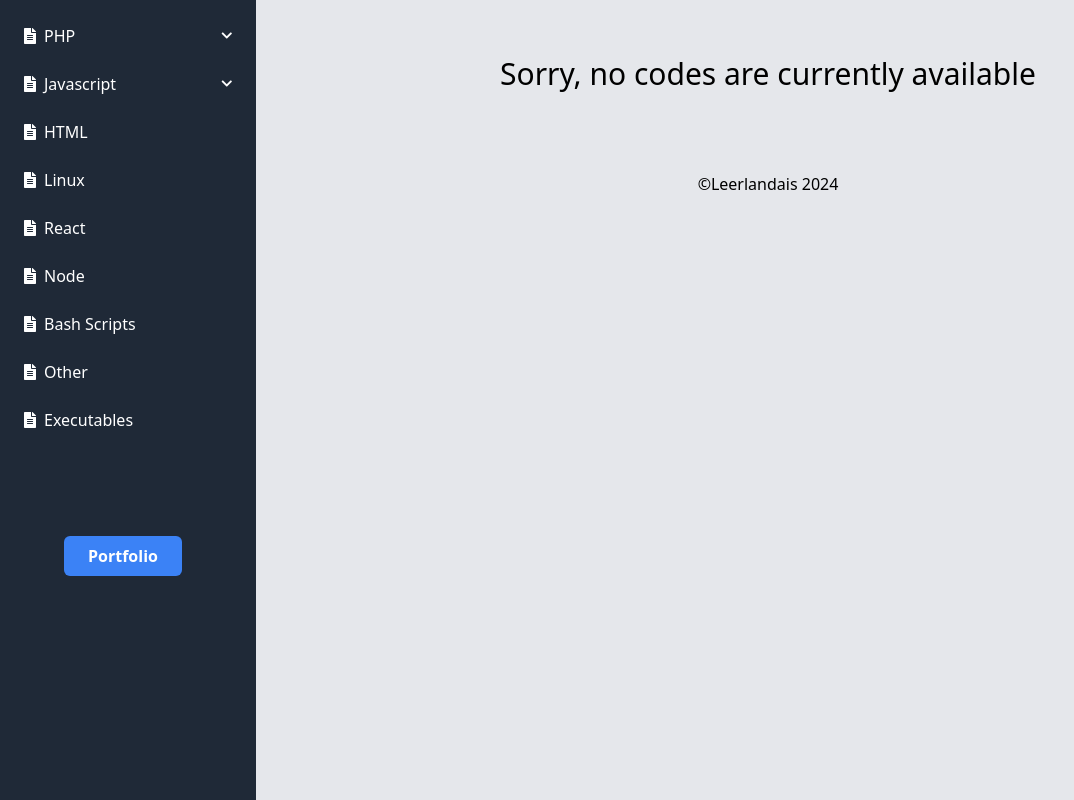
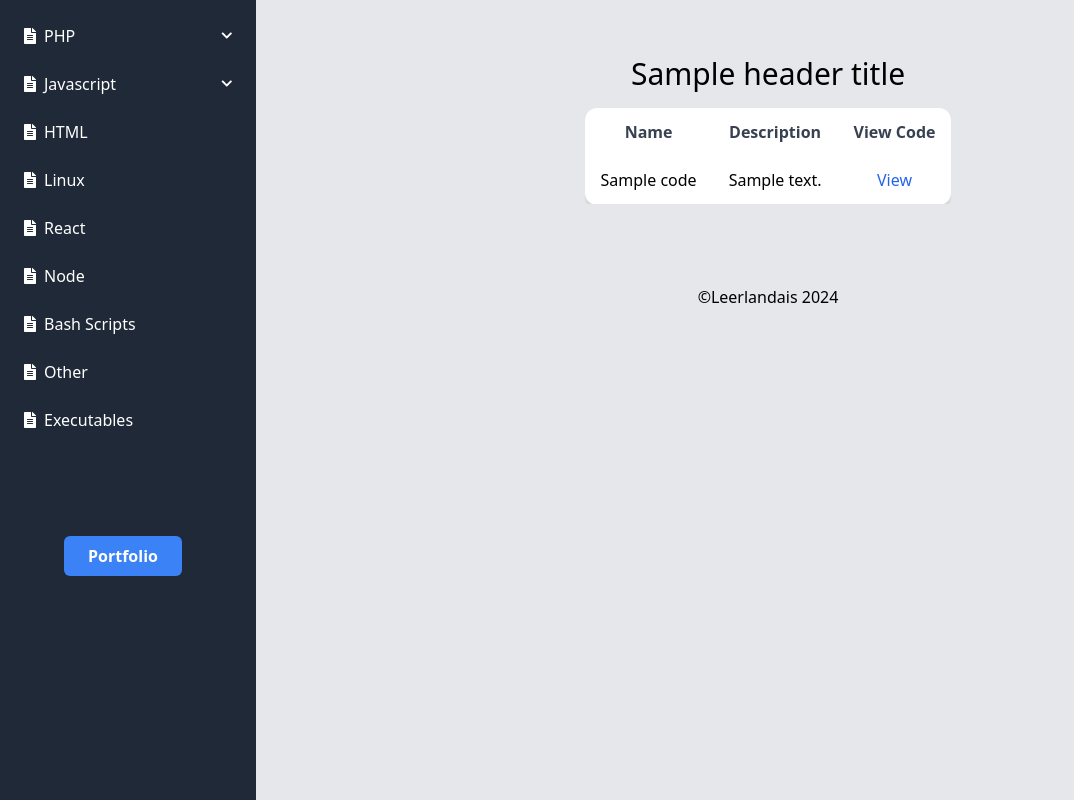
Before and after one commit to Leerlandais/symSnip, a Symfony app: template templates/main/code.html.twig in a window 1280 px wide. Shown: the part 64-864 px from the top of the page, without its empty margins (0-1074 px from the left). Run offline with Twig, Linux system fonts and the light colour scheme; the template is opened without the code that fills it: most values are stand-ins (such as "Sample title", 1, 10 or a date in 2020); some libraries are stand-ins or nearby versions.

Commit message:
code now correctly displays if it exists

```diff
--- a/templates/main/code.html.twig
+++ b/templates/main/code.html.twig
@@ -4,10 +4,11 @@
 
 {% block content %}
     <div class="container pt-8 mt-6 flex flex-col gap-4">
-        {% if codes is not iterable %}
+        {% if codes is empty %}
+            <h3 class="text-3xl">{{ headerTitle }}</h3>
             <h3 class="text-3xl">Sorry, no codes are currently available</h3>
         {% else %}
-            <h3>{{ headerTitle }}</h3>
+            <h3 class="text-3xl">{{ headerTitle }}</h3>
             <!-- component -->
             <div class="flex items-center justify-center">
                 <div class="overflow-x-auto">
@@ -22,12 +23,12 @@
                         </tr>
                         </thead>
                         <tbody class="text-blue-gray-900">
-                        {% for data in getData %}
+                        {% for code in codes %}
                             <tr class="border-b border-blue-gray-200">
-                                <td class="py-3 px-4">{{ data.getSnipCodeTitle }}</td>
-                                <td class="py-3 px-4">{{ data.getSnipCodeDesc }}</td>
+                                <td class="py-3 px-4">{{ code.title }}</td>
+                                <td class="py-3 px-4">{{ code.description }}</td>
                                 <td class="py-3 px-4">
-                                    <a href="?route=showCode&id={{ data.getSnipCodeId }}" class="font-medium text-blue-600 hover:text-blue-800">View</a>
+                                    <a href="{{ path("app_code" , {id: code.id}) }}" class="font-medium text-blue-600 hover:text-blue-800">View</a>
                                 </td>
                             </tr>
                         {% endfor %}
--- a/templates/template.html.twig
+++ b/templates/template.html.twig
@@ -84,7 +84,7 @@
                         </div>
                         <ul class="dropdown ml-4 hidden">
                             <li class="option-with-dropdown-inner">
-                                <a href="{{ path('app_type', {type: 'main' }) }}">
+                                <a href="{{ path('app_type', {type: 'java' }) }}">
                                     <div class="flex items-center justify-between p-2 hover:bg-gray-700">
                                         <div class="flex items-center">
                                             <span>Main</span>
```
